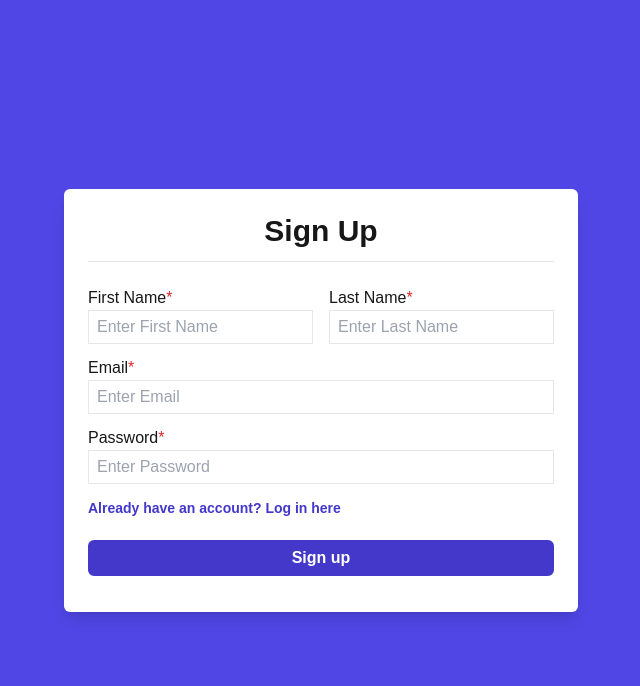
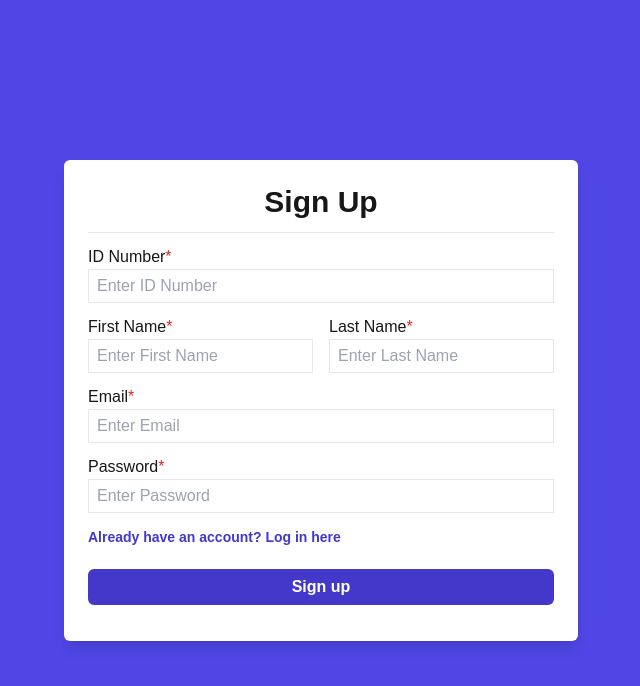
Before and after one commit to sedna08/attendance-logging-system, a Next.js app in the folder als-web-frontend/: page /signup in a window 1280 px wide. Shown: the top 686 px of the page, without its empty margins (319-959 px from the left). Built offline with nearby package versions, Linux system fonts and the light colour scheme; some icons are missing.

Commit message:
Updated signup page to have ID Number input from user

```diff
--- a/als-web-frontend/src/app/signup/page.tsx
+++ b/als-web-frontend/src/app/signup/page.tsx
@@ -8,6 +8,15 @@ export default function Login() {
                     <h1 className="text-3xl block text-center font-semibold"><i className="fa-solid fa-user"></i> Sign Up</h1>
                     <hr className = "mt-3"></hr>
                     <form className ="mt-3 mb-3">
+                        <label className = "block w-full text-base mt-3">
+                            ID Number
+                            <label className="text-red-600">*</label>
+                        </label>
+                        <input placeholder="Enter ID Number"
+                            //value={searchParcel.parcel_id}
+                            //onChange={(e) => {setSearchParcel({ ...searchParcel, parcel_id: e.target.value })}}
+                            className="border w-full text-base px-2 py-1 focus:outline-none focus:ring-0 focus:border-gray-600"
+                        />
                         <div className="flex justify-between items-center">
                             <div className="w-full">
                                 <label className = "block w-full mr-2 text-base mt-3">
```
